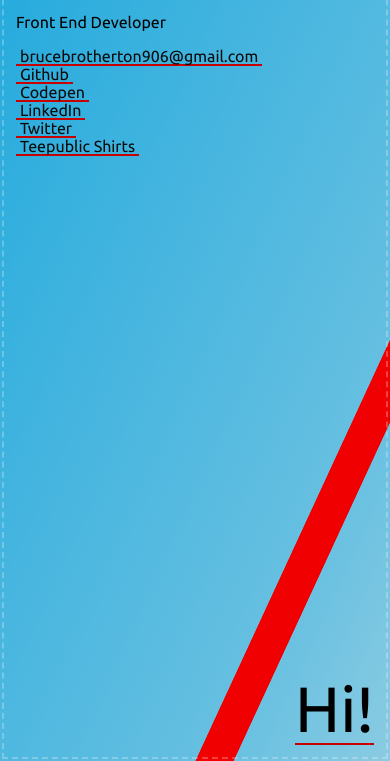
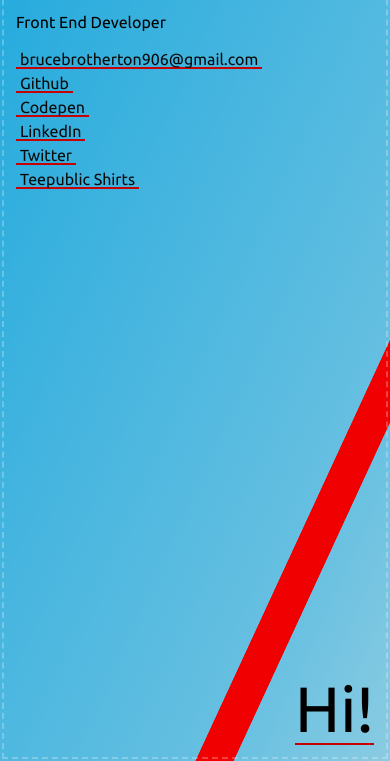
Before and after one commit to thebruce13/bbrotherton-homepage, a plain HTML site: page index.html in a window 390 px wide. Shown: the part 83-844 px from the top of the page. Drawn offline with Linux system fonts and the light colour scheme.

Commit message:
make contact items block on mobile

```diff
--- a/app.css
+++ b/app.css
@@ -113,6 +113,11 @@ p {
     padding-left: 0;
 }
 
+.contact li {
+    display: block;
+    line-height: 1.5;
+}
+
 @media (min-width: 35rem) {
     .contact li {
         display: inline-block;
```
